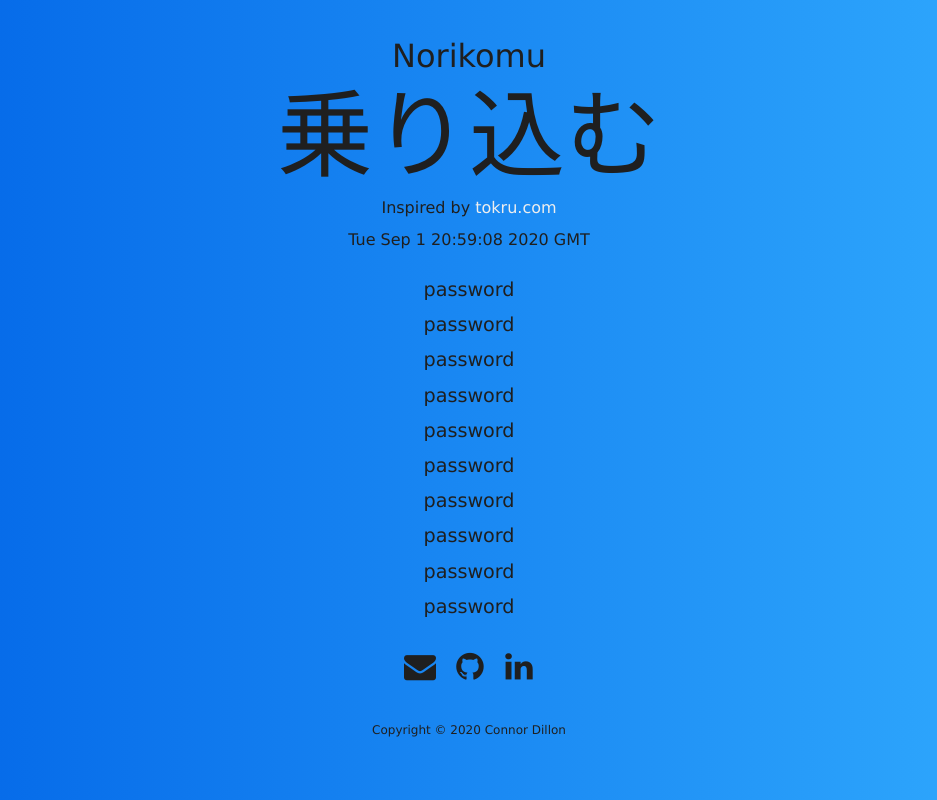
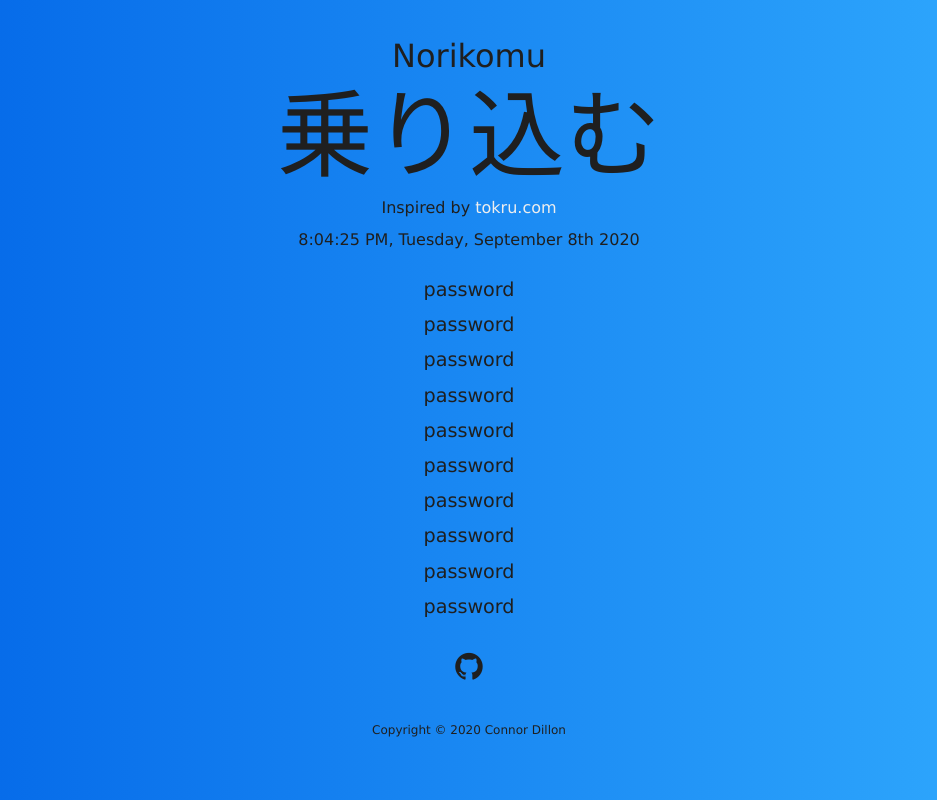
Before and after one commit to connoro7/norikomu, a website: page public/index.html in a window 1280 px wide. Shown: the whole page, without its empty margins (171-1108 px from the left). Drawn offline with Linux system fonts and the light colour scheme.

Commit message:
Added pretty-format date and time function, removed unwanted footer links

```diff
--- a/public/app.js
+++ b/public/app.js
@@ -0,0 +1,36 @@
+// let today = new Date()
+// let dd = String(today.getDate()).padStart(2, '0') //?
+// let mm = String(today.getMonth() + 1).padStart(2, '0') //?
+// let yyyy = today.getFullYear() //?
+
+// console.log(today.getMonth());
+
+/**
+ * @name Pretty Date Formatter
+ * @description Gets the date and time from the Date() constructor and formats a prettier version of the current date and time.
+ * @returns Hour:Minute:Second AM/PM, Day-of-Week, Month, Day-of-Month, Year
+ */
+function setDateAndTime() {
+  var objToday = new Date(),
+    weekday = new Array('Sunday', 'Monday', 'Tuesday', 'Wednesday', 'Thursday', 'Friday', 'Saturday'),
+    dayOfWeek = weekday[objToday.getDay()],
+    domEnder = (function () {
+      var a = objToday
+      if (/1/.test(parseInt((a + '').charAt(0)))) return 'th'
+      a = parseInt((a + '').charAt(1))
+      return 1 == a ? 'st' : 2 == a ? 'nd' : 3 == a ? 'rd' : 'th'
+    })(),
+    dayOfMonth = today + (objToday.getDate() < 10) ? '0' + objToday.getDate() + domEnder : objToday.getDate() + domEnder,
+    months = new Array('January', 'February', 'March', 'April', 'May', 'June', 'July', 'August', 'September', 'October', 'November', 'December'),
+    curMonth = months[objToday.getMonth()],
+    curYear = objToday.getFullYear(),
+    curHour = objToday.getHours() > 12 ? objToday.getHours() - 12 : objToday.getHours() < 10 ? '0' + objToday.getHours() : objToday.getHours(),
+    curMinute = objToday.getMinutes() < 10 ? '0' + objToday.getMinutes() : objToday.getMinutes(),
+    curSeconds = objToday.getSeconds() < 10 ? '0' + objToday.getSeconds() : objToday.getSeconds(),
+    curMeridiem = objToday.getHours() > 12 ? 'PM' : 'AM'
+  //   var today = curHour + ':' + curMinute + ':' + curSeconds + ' ' + curMeridiem + ', ' + dayOfWeek + ', ' + dayOfMonth + ' of ' + curMonth + ', ' + curYear //?
+  var today = curHour + ':' + curMinute + ':' + curSeconds + ' ' + curMeridiem + ', ' + dayOfWeek + ', ' + curMonth + ' ' + dayOfMonth + ' ' + curYear //?
+  document.getElementById('date').innerHTML = today
+}
+
+window.addEventListener('DOMContentLoaded', setDateAndTime) /*?*/
--- a/public/index.html
+++ b/public/index.html
@@ -6,7 +6,12 @@
     <!-- <meta http-equiv="Cache-control" content="no-cache"> -->
     <title>Norikomu</title>
     <!-- & Font Awesome  -->
-    <link rel="stylesheet" href="https://stackpath.bootstrapcdn.com/font-awesome/4.7.0/css/font-awesome.min.css" integrity="sha384-wvfXpqpZZVQGK6TAh5PVlGOfQNHSoD2xbE+QkPxCAFlNEevoEH3Sl0sibVcOQVnN" crossorigin="anonymous">
+    <link
+      rel="stylesheet"
+      href="https://stackpath.bootstrapcdn.com/font-awesome/4.7.0/css/font-awesome.min.css"
+      integrity="sha384-wvfXpqpZZVQGK6TAh5PVlGOfQNHSoD2xbE+QkPxCAFlNEevoEH3Sl0sibVcOQVnN"
+      crossorigin="anonymous"
+    />
     <!-- & In-house CSS -->
     <link rel="stylesheet" href="css/main.css" />
   </head>
@@ -15,7 +20,7 @@
       <h1>Norikomu</h1>
       <h2>乗り込む</h2>
       <p>Inspired by <a href="http://tokru.com">tokru.com</a></p>
-      <p id="date">Tue Sep 1 20:59:08 2020 GMT</p>
+      <p id="date"></p>
     </header>
     <div class="container">
       <div id="passwords">
@@ -33,18 +38,12 @@
     </div>
     <footer>
       <div class="container text-center footer_icons" target="_blank">
-        <a href="mailto:connor@codewithconnor.com">
-          <i class="fas fa-envelope fa"></i>
-        </a>
-          <a href="https://github.com/connoro7" target="_blank">
-            <i class="fas fa-github fa"></i>
-          </a>
-          <a href="https://www.linkedin.com/in/connordillon/" target="_blank">
-            <i class="fas fa-linkedin fa"></i>
-          </a>
+        <a href="https://github.com/connoro7/tokru-2" target="_blank">
+          <i class="fas fa-github fa"></i>
         </a>
       </div>
       <div class="footer-text">Copyright &copy; 2020 Connor Dillon</div>
     </footer>
+    <script src="app.js"></script>
   </body>
 </html>
```
